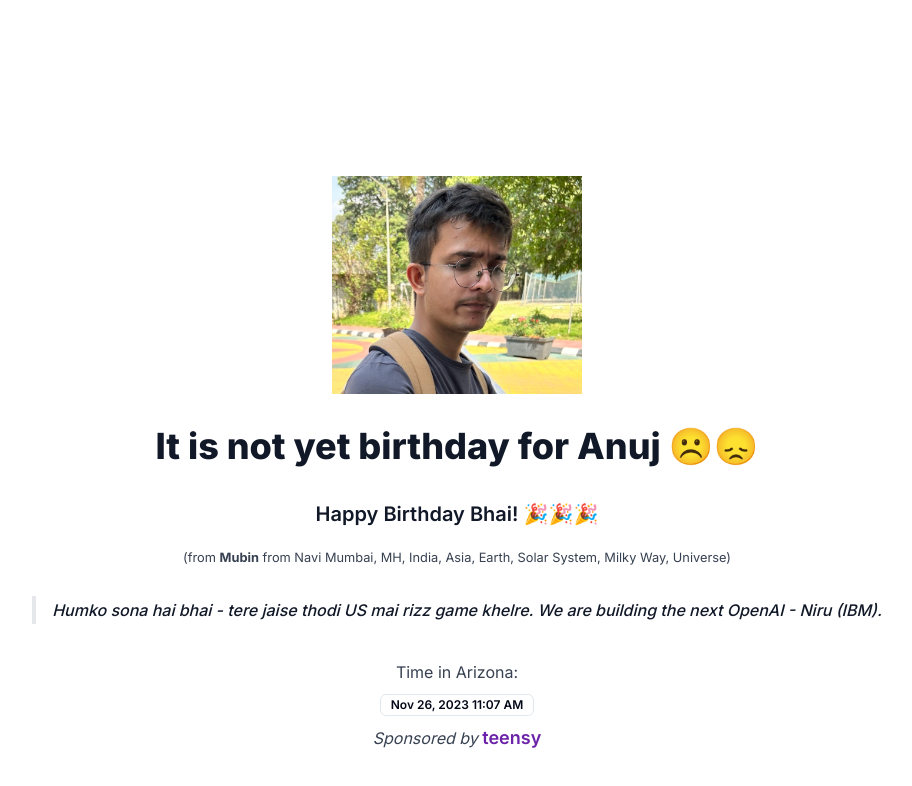
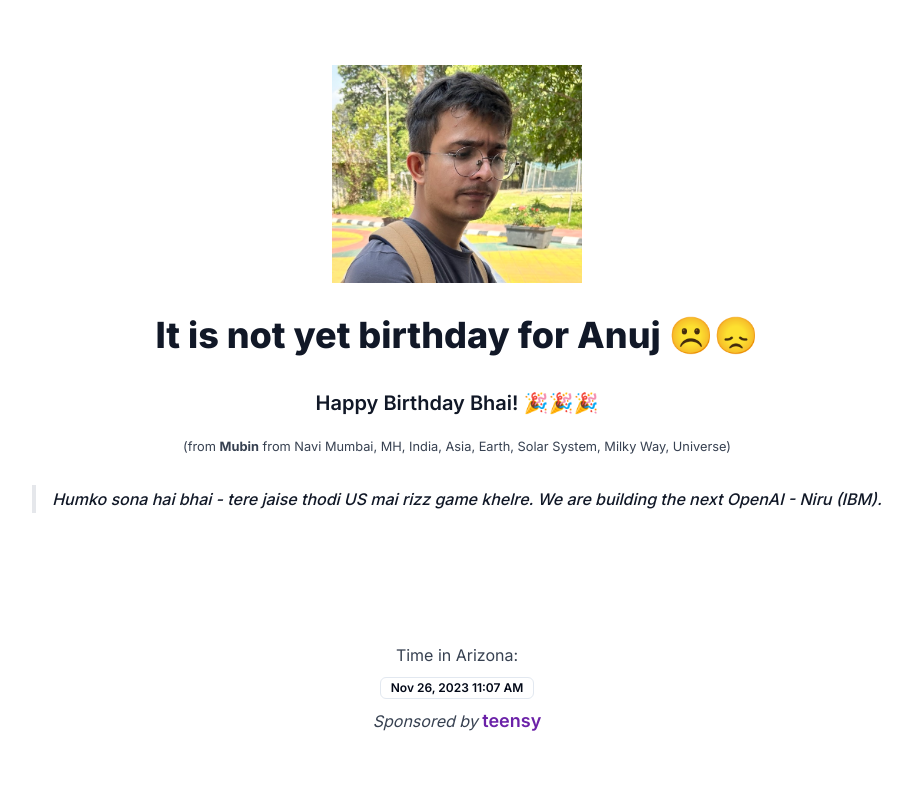
Before and after one commit to shiroyasha9/anuj-bday, a Next.js app: page / in a window 1280 px wide. Shown: the top 786 px of the page, without its empty margins (183-1095 px from the left). Built offline with nearby package versions, Linux system fonts and the light colour scheme.

Commit message:
Replace absolute positioning with margin top for footer

```diff
--- a/src/app/page.tsx
+++ b/src/app/page.tsx
@@ -42,7 +42,7 @@
             : "Humko sona hai bhai - tere jaise thodi US mai rizz game khelre. We are building the next OpenAI - Niru (IBM)."}
         </blockquote>
       </div>
-      <div className="absolute bottom-12 flex flex-col items-center prose space-y-2">
+      <div className="flex flex-col items-center prose space-y-2 mt-32">
         <span>Time in Arizona:</span>
         <Badge variant="outline">{formattedDateTime}</Badge>
         <cite>
```
